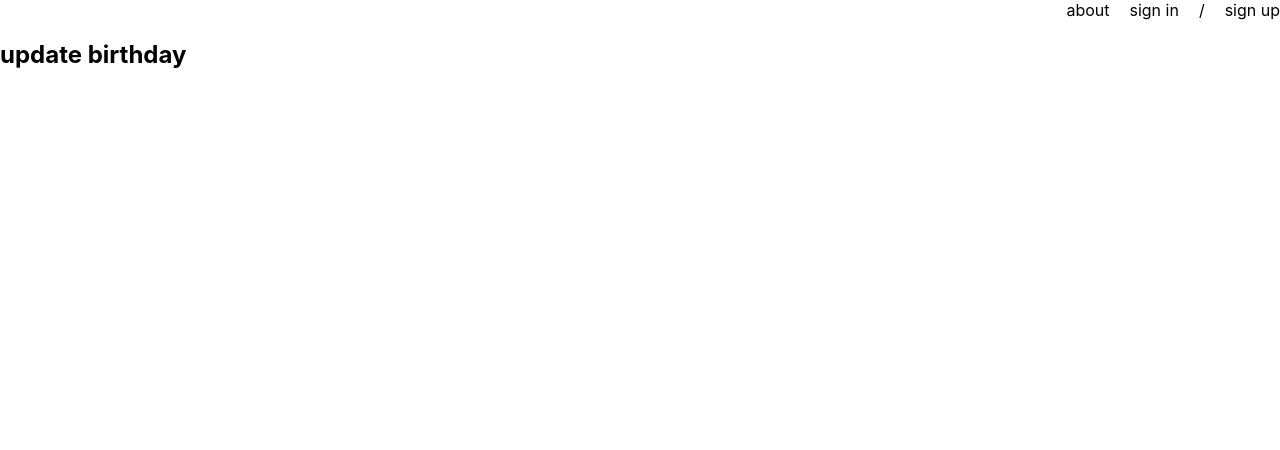
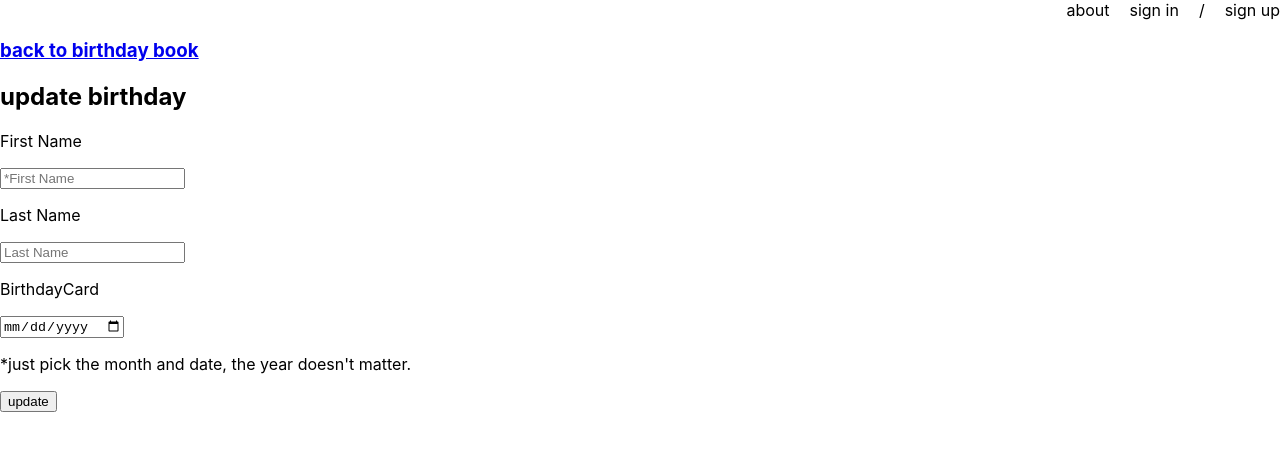
Before and after one commit to cwest9400/birthday_buddy, a React (Create React App) app in the folder client/: page /dashboard/birthdaybook/1 in a window 1280 px wide. Shown: the top 450 px of the page. Built offline with nearby package versions, Linux system fonts and the light colour scheme; no server answers.

Commit message:
form mocked out

```diff
--- a/client/src/pages/updateBirthday.js
+++ b/client/src/pages/updateBirthday.js
@@ -13,7 +13,7 @@ export default function UdpateBirthday(props) {
     const URL = `http://127.0.0.1:4000/birthdays/${id}`
     const navigate = useNavigate()
 
-const getBirthday = async ()=> {
+    const getBirthday = async () => {
         try {
             const response = await fetch(URL)
             const foundBirthday = await response.json()
@@ -56,8 +56,56 @@ useEffect(() => {
     }, [])
     return (
         <div>
+            <Link to={`/dashboard/birthdaybook/`}><h3>back to birthday book</h3></Link>
+            <h2>update birthday</h2>
 
-           <h2>update birthday</h2>
+            <form onSubmit={handleSubmit}>
+                <div>
+                    <label htmlFor="firstName">
+                        <p>First Name</p>
+                        <input
+                            type="text"
+                            id="firstName"
+                            name="firstName"
+                            placeholder="*First Name"
+                            value={birthday.firstName}
+                            onChange={handleChange}
+                        />
+                    </label>
+                </div>
+                <div>
+                    <label htmlFor="lastName">
+                        <p>Last Name</p>
+                        <input
+                            type="text"
+                            id="lastName"
+                            name="lastName"
+                            placeholder="Last Name"
+                            value={birthday.lastName}
+                            onChange={handleChange}
+                        />
+                    </label>
+                </div>
+                <div>
+                        <label htmlFor="birthday">
+                            <p>BirthdayCard</p>
+                            <input
+                                required={true}
+                                type="date"
+                                id="birthday"
+                                name="birthday"
+                                placeholder="MM/DD"
+                                value={birthday.birthday}
+                                onChange={handleChange}
+                                />
+                                <p>*just pick the month and date, the year doesn't matter.</p>
+                        </label>
+                        <input type="submit" value="update" />
+                    </div>
+            </form>
+
+
+
         </div>
     )
 }
```
Lines whose indentation alone changed are shown as unchanged.
